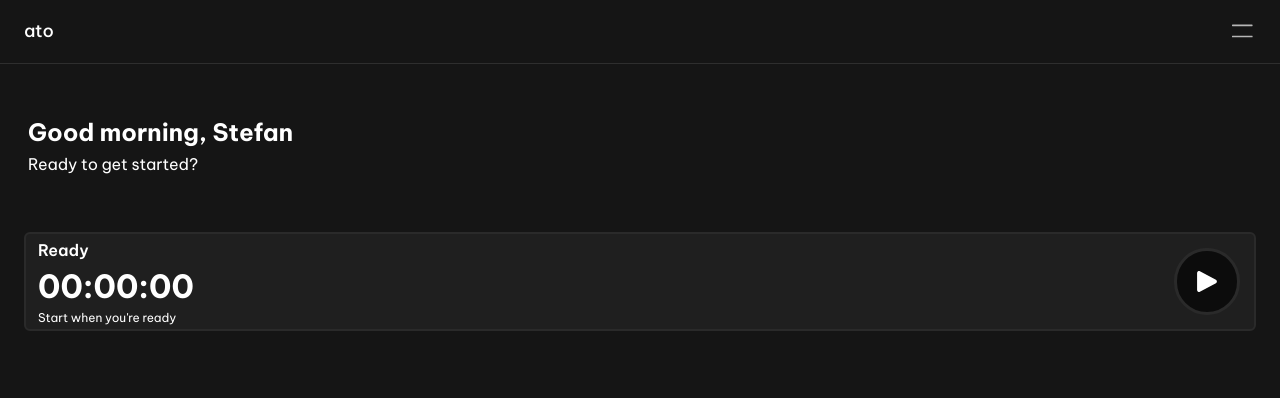
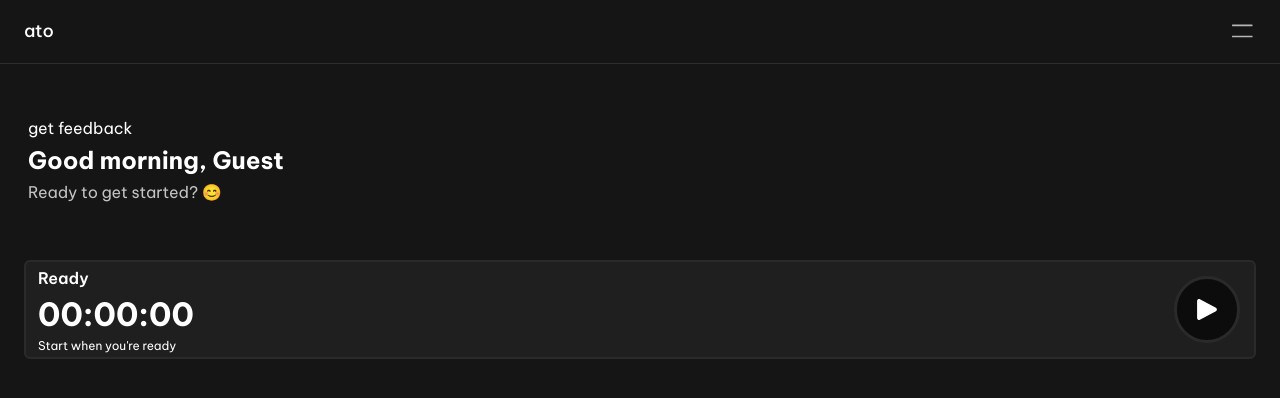
Before and after one commit to Stefan1400/ato, a React (Vite) app in the folder client/: page / in a window 1280 px wide. Shown: the top 398 px of the page. Built offline with nearby package versions, Linux system fonts and the light colour scheme; no server answers; a web font is replaced by a local one.

Commit message:
feat(welcome): make WelcomeMessage dynamic with user and feedback data

```diff
--- a/client/src/components/WelcomeMessage.tsx
+++ b/client/src/components/WelcomeMessage.tsx
@@ -1,10 +1,38 @@
+import { useContext } from "react";
+import { AuthContext } from "../app/AuthProvider";
+import type { AuthContextType } from "../app/AuthProvider";
+import { useGetFeedback } from "../features/feedback/useFeedback";
+
 function WelcomeMessage() {
+
+   const { user } = useContext(AuthContext) as AuthContextType;
+   const feedbackMutation = useGetFeedback();
+
+   function handleGetFeedback() {
+      feedbackMutation.mutate();
+   };
+
+   const today = feedbackMutation.data?.todayValue;
+
+   const username = user?.email.split('@')[0];
+   const displayName = username ? username[0].toUpperCase() + username.slice(1) : 'Guest'
+
   return (
     <div className="w-screen h-auto p-3 pl-7 flex flex-col items-start text-white gap-1 mb-11 mt-5">
-      <h1 className="font-bold text-2xl">Good morning, Stefan</h1>
-      <p>Ready to get started?</p>
+      <button onClick={handleGetFeedback}>get feedback</button>
+
+      <h1 className="font-bold text-2xl">Good morning, {displayName}</h1>
+      <p className="text-[#c3c3c3]">
+         {!today ? (
+         'Ready to get started? 😊'
+         ) : (
+         <>
+            You've focused <span className="text-white font-medium">{today} 💪</span> today. Ready to continue?
+         </>
+         )}
+      </p>
     </div>
   )
-}
+};
 
-export default WelcomeMessage
+export default WelcomeMessage;
```
